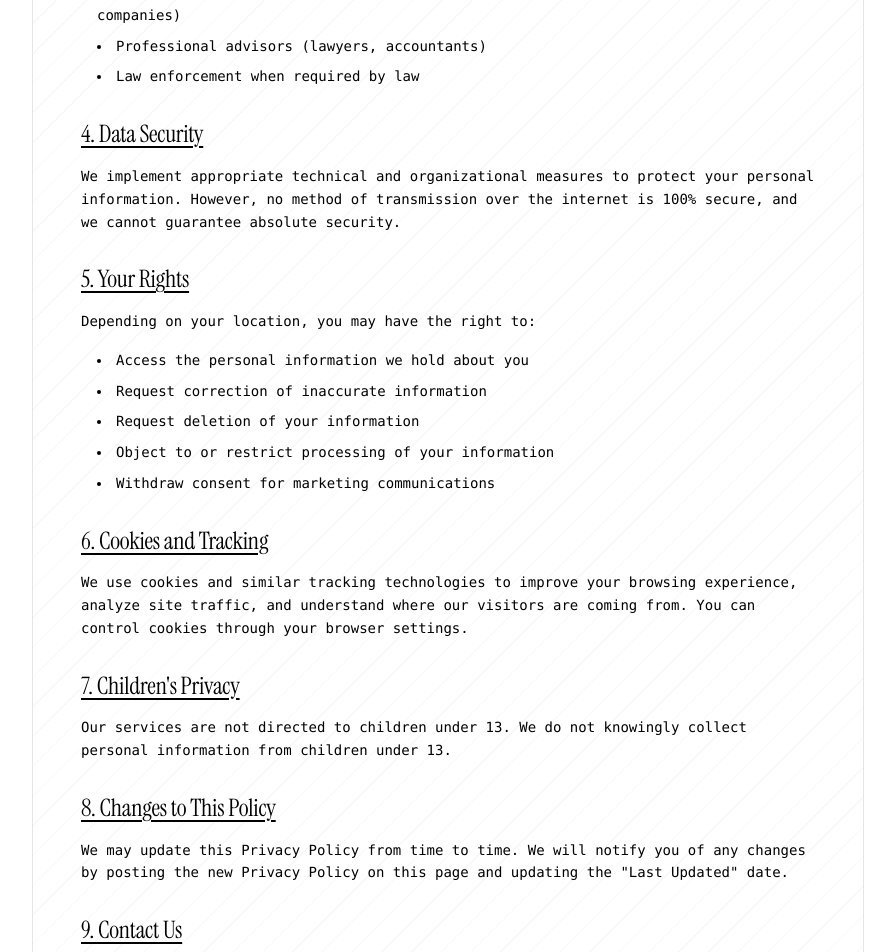
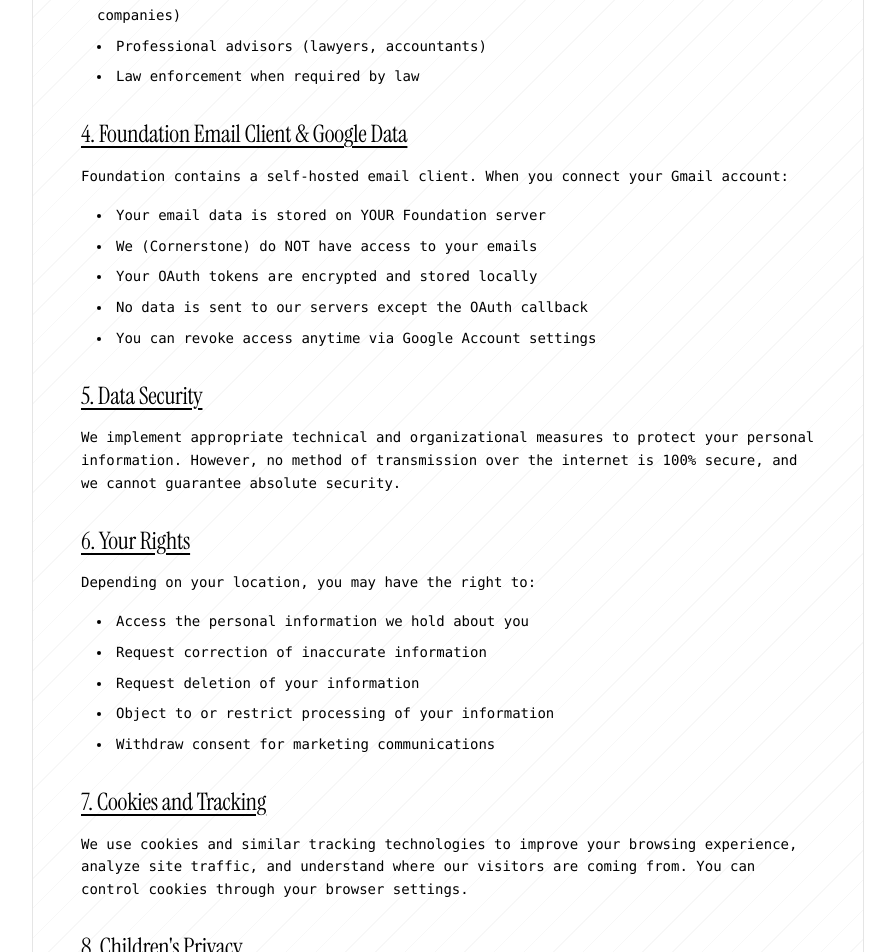
Before and after one commit to grsszne/cornerstonesh, a Next.js app: page /privacy in a window 1280 px wide. Shown: the part 1060-2012 px from the top of the page, without its empty margins (192-1087 px from the left). Built offline with nearby package versions, Linux system fonts and the light colour scheme.

Commit message:
Gmail / oauth privacy and terms

```diff
--- a/src/app/privacy/page.js
+++ b/src/app/privacy/page.js
@@ -32,7 +32,7 @@
                   Privacy Policy
                 </h1>
                 <p className="font-mono text-sm text-black/60 dark:text-white/60 mb-12">
-                  Last Updated: November 27, 2025
+                  Last Updated: January 1, 2026
                 </p>
 
             <div className="space-y-8 font-mono text-sm leading-relaxed">
@@ -87,7 +87,23 @@
 
               <section>
                 <h2 className="text-2xl font-bold mb-4 underline decoration-2 decoration-cornerstone underline-offset-4">
-                  4. Data Security
+                  4. Foundation Email Client & Google Data
+                </h2>
+                <p className="mb-4">
+                  Foundation contains a self-hosted email client. When you connect your Gmail account:
+                </p>
+                <ul className="list-disc list-inside space-y-2 ml-4">
+                  <li>Your email data is stored on YOUR Foundation server</li>
+                  <li>We (Cornerstone) do NOT have access to your emails</li>
+                  <li>Your OAuth tokens are encrypted and stored locally</li>
+                  <li>No data is sent to our servers except the OAuth callback</li>
+                  <li>You can revoke access anytime via Google Account settings</li>
+                </ul>
+              </section>
+
+              <section>
+                <h2 className="text-2xl font-bold mb-4 underline decoration-2 decoration-cornerstone underline-offset-4">
+                  5. Data Security
                 </h2>
                 <p>
                   We implement appropriate technical and organizational measures to protect your personal information. However, no method of transmission over the internet is 100% secure, and we cannot guarantee absolute security.
@@ -96,7 +112,7 @@
 
               <section>
                 <h2 className="text-2xl font-bold mb-4 underline decoration-2 decoration-cornerstone underline-offset-4">
-                  5. Your Rights
+                  6. Your Rights
                 </h2>
                 <p className="mb-4">
                   Depending on your location, you may have the right to:
@@ -112,7 +128,7 @@
 
               <section>
                 <h2 className="text-2xl font-bold mb-4 underline decoration-2 decoration-cornerstone underline-offset-4">
-                  6. Cookies and Tracking
+                  7. Cookies and Tracking
                 </h2>
                 <p>
                   We use cookies and similar tracking technologies to improve your browsing experience, analyze site traffic, and understand where our visitors are coming from. You can control cookies through your browser settings.
@@ -121,7 +137,7 @@
 
               <section>
                 <h2 className="text-2xl font-bold mb-4 underline decoration-2 decoration-cornerstone underline-offset-4">
-                  7. Children's Privacy
+                  8. Children's Privacy
                 </h2>
                 <p>
                   Our services are not directed to children under 13. We do not knowingly collect personal information from children under 13.
@@ -130,7 +146,7 @@
 
               <section>
                 <h2 className="text-2xl font-bold mb-4 underline decoration-2 decoration-cornerstone underline-offset-4">
-                  8. Changes to This Policy
+                  9. Changes to This Policy
                 </h2>
                 <p>
                   We may update this Privacy Policy from time to time. We will notify you of any changes by posting the new Privacy Policy on this page and updating the "Last Updated" date.
@@ -139,7 +155,7 @@
 
               <section>
                 <h2 className="text-2xl font-bold mb-4 underline decoration-2 decoration-cornerstone underline-offset-4">
-                  9. Contact Us
+                  10. Contact Us
                 </h2>
                 <p>
                   If you have any questions about this Privacy Policy, please contact us at:
--- a/src/app/terms/page.js
+++ b/src/app/terms/page.js
@@ -32,7 +32,7 @@
                   Terms of Service
                 </h1>
                 <p className="font-mono text-sm text-black/60 dark:text-white/60 mb-12">
-                  Last Updated: November 27, 2025
+                  Last Updated: January 1, 2026
                 </p>
 
             <div className="space-y-8 font-mono text-sm leading-relaxed">
@@ -173,7 +173,22 @@
 
               <section>
                 <h2 className="text-2xl font-bold mb-4 underline decoration-2 decoration-cornerstone underline-offset-4">
-                  11. Limitation of Liability
+                  11. Foundation Email Client
+                </h2>
+                <div className="space-y-4">
+                  <p>In addition to the standard server features, Foundation includes an optional self-hosted email client. By using this feature, you agree to the following:</p>
+                  <ol className="list-decimal list-inside space-y-2 ml-4">
+                    <li>You agree to use Foundation only with your own email accounts.</li>
+                    <li>You are responsible for securing your Foundation server and maintaining the privacy of your login credentials.</li>
+                    <li>The email client is provided "as-is" without warranty of any kind, either express or implied.</li>
+                    <li>We (Cornerstone) are not liable for any data loss, security issues, or service interruptions related to your self-hosted email setup.</li>
+                  </ol>
+                </div>
+              </section>
+
+              <section>
+                <h2 className="text-2xl font-bold mb-4 underline decoration-2 decoration-cornerstone underline-offset-4">
+                  12. Limitation of Liability
                 </h2>
                 <p>
                   To the maximum extent permitted by law, Cornerstone shall not be liable for any indirect, incidental, special, consequential, or punitive damages arising from your use of our products or services. Our total liability shall not exceed the amount you paid for the product or service.
@@ -182,7 +197,7 @@
 
               <section>
                 <h2 className="text-2xl font-bold mb-4 underline decoration-2 decoration-cornerstone underline-offset-4">
-                  12. Indemnification
+                  13. Indemnification
                 </h2>
                 <p>
                   You agree to indemnify and hold Cornerstone harmless from any claims, damages, or expenses arising from your violation of these Terms or your use of our products and services.
@@ -191,7 +206,7 @@
 
               <section>
                 <h2 className="text-2xl font-bold mb-4 underline decoration-2 decoration-cornerstone underline-offset-4">
-                  13. Governing Law
+                  14. Governing Law
                 </h2>
                 <p>
                   These Terms shall be governed by and construed in accordance with the laws of [Your State/Country], without regard to its conflict of law provisions.
@@ -200,7 +215,7 @@
 
               <section>
                 <h2 className="text-2xl font-bold mb-4 underline decoration-2 decoration-cornerstone underline-offset-4">
-                  14. Changes to Terms
+                  15. Changes to Terms
                 </h2>
                 <p>
                   We reserve the right to modify these Terms at any time. Changes will be effective immediately upon posting to this page. Your continued use of our services after changes constitutes acceptance of the modified Terms.
@@ -209,7 +224,7 @@
 
               <section>
                 <h2 className="text-2xl font-bold mb-4 underline decoration-2 decoration-cornerstone underline-offset-4">
-                  15. Contact Information
+                  16. Contact Information
                 </h2>
                 <p>
                   For questions about these Terms, please contact us at:
```
